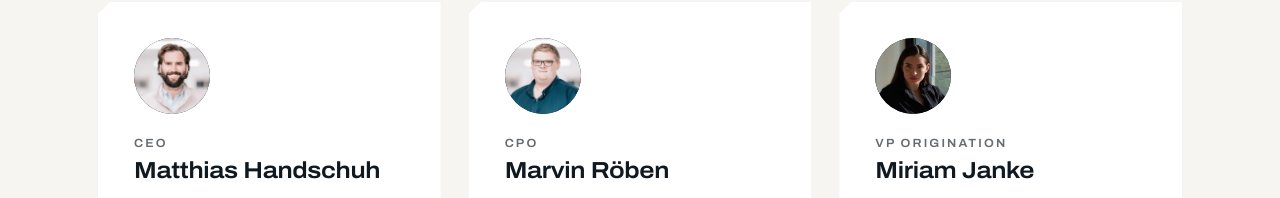
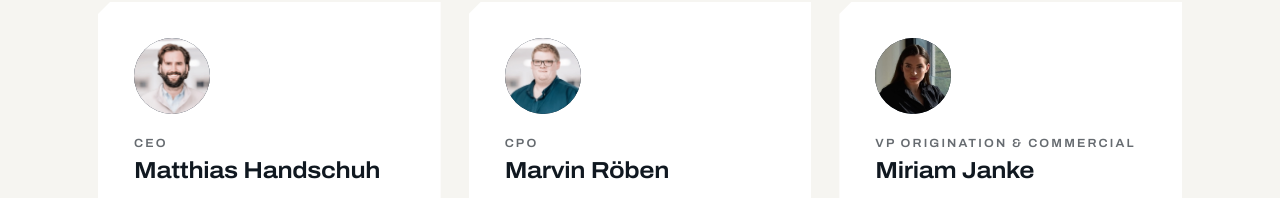
Before and after one commit to marvinroeben/acton-energy-website, a plain HTML site: page company.html in a window 1280 px wide. Shown: the part 1466-1664 px from the top of the page. Drawn offline with Linux system fonts and the light colour scheme.

Commit message:
Team: title is VP Origination & Commercial
Co-Authored-By: Claude Opus 5 <noreply@anthropic.com>

```diff
--- a/company.html
+++ b/company.html
@@ -106,7 +106,7 @@
       <article class="card">
         <img class="monogram" src="assets/img/team_miriam_janke.jpg" alt="" width="76" height="76" loading="lazy">
         <div>
-          <span class="label muted">VP Origination</span>
+          <span class="label muted">VP Origination &amp; Commercial</span>
           <h3>Miriam Janke</h3>
         </div>
         <p class="muted">8+ years as an entrepreneur in deep tech and real estate. A strong product background, applied to end-to-end project development.</p>
```
Also changed, not shown: index.html (+1 -1 lines).
